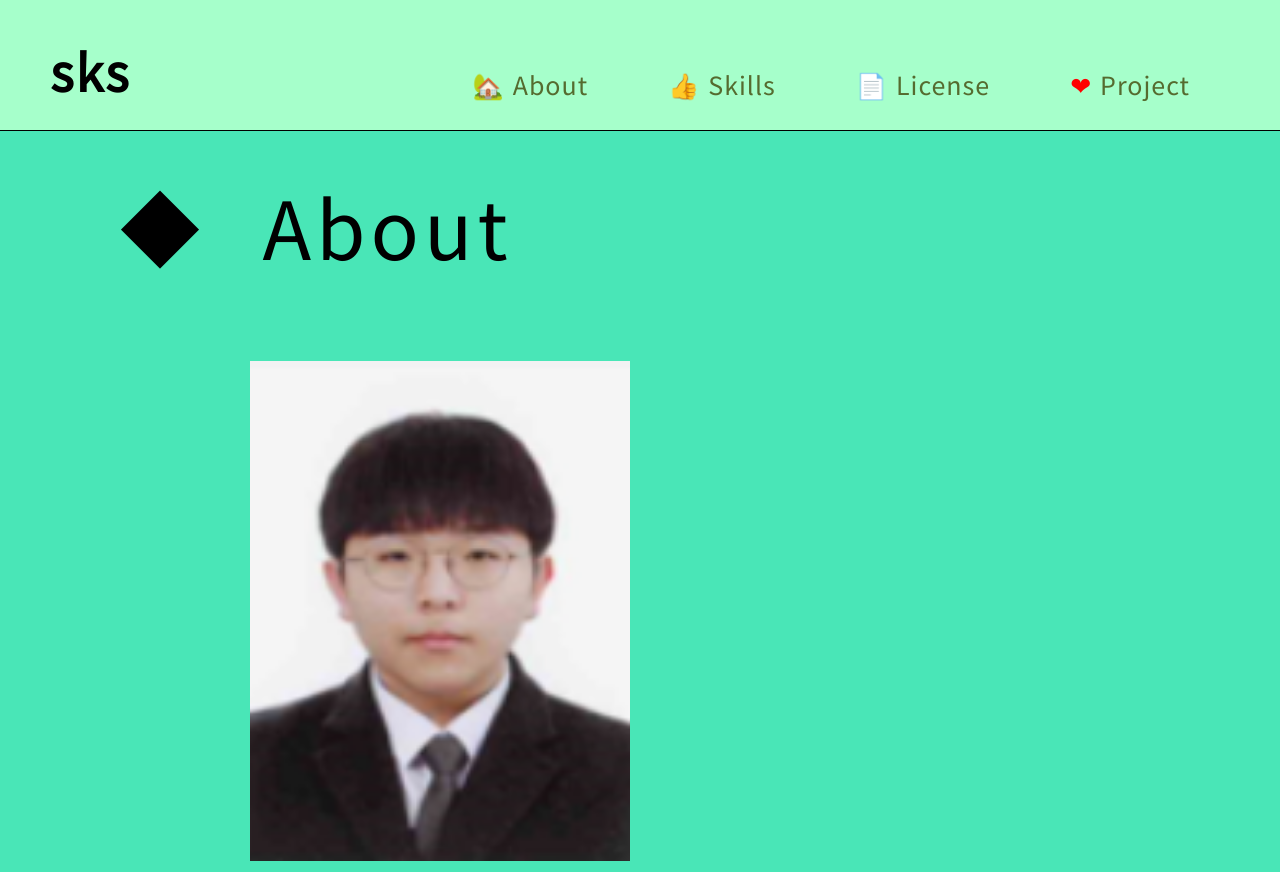
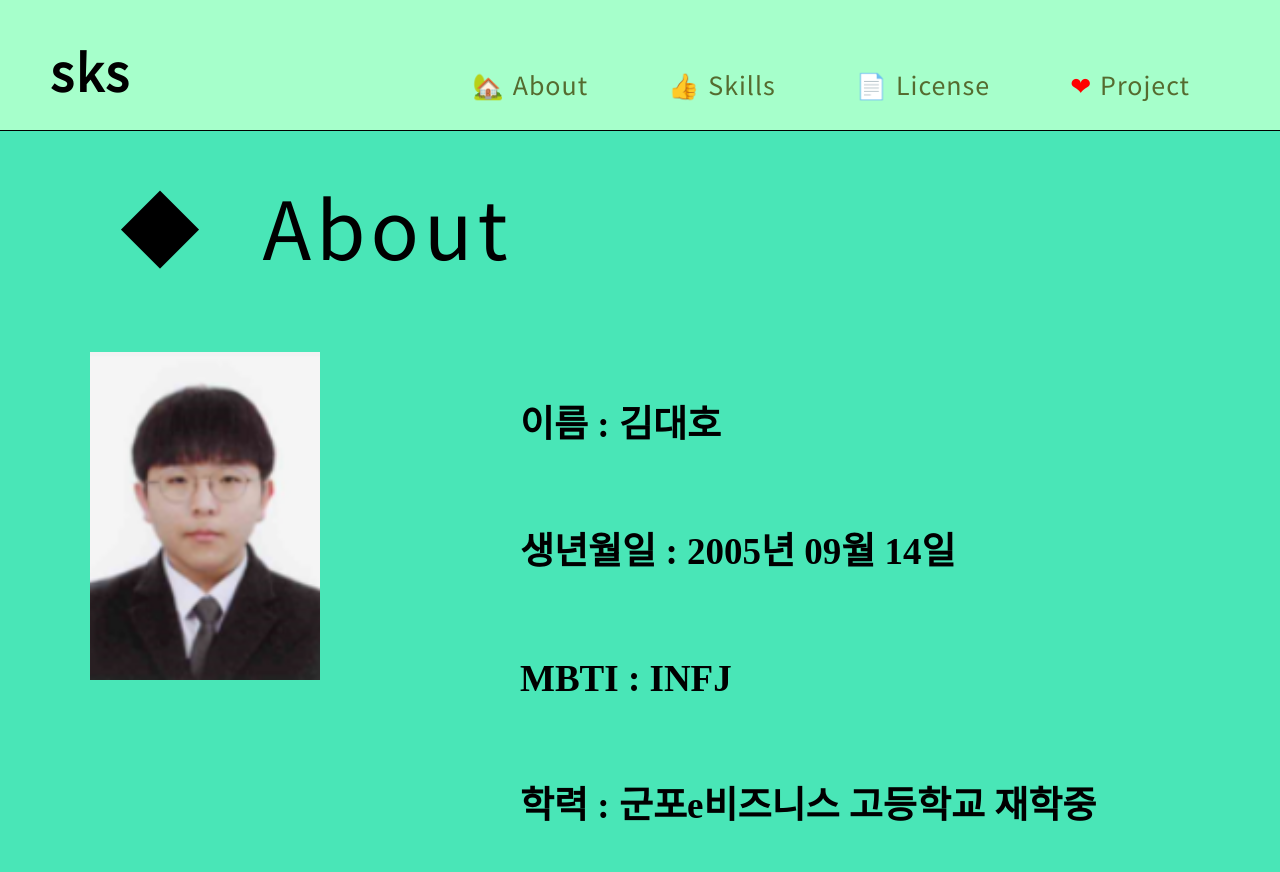
Before and after one commit to skstnvjaos/portfolio, a plain HTML site: page index.html in a window 1280 px wide. Shown: the top 872 px of the page. Drawn offline with Linux system fonts and the light colour scheme.

Commit message:
Add files via upload

```diff
--- a/index.html
+++ b/index.html
@@ -31,7 +31,7 @@
     <figure id="id_About">
       <h1 class="subject"><span>◆</span> About</h1>
       <br>
-        <img src="my.png">
+        <img class="me" src="my.png">
         <div class="right">
           <p>이름 : 김대호</p>
           <p>생년월일 : 2005년 09월 14일</p>
--- a/portfolio.css
+++ b/portfolio.css
@@ -119,11 +119,13 @@ footer .lower .content_right {
 }
 /* other */
 figure img{
-  padding-top: 50px;
-  width: 630px;
-  height: 550px;
-  padding-left: 250px;
+  width: 50%;
   float: left;
+}
+figure .me{
+  width: 25%;
+  padding-left: 7%;
+  padding-top: 3.2%;
 }
 figure .right{
   padding-top: 50px;
```
Also changed, not shown: 1 other file.
